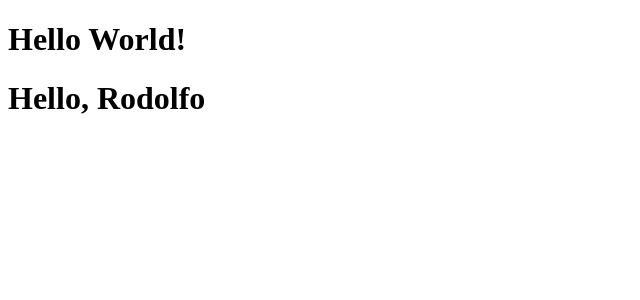
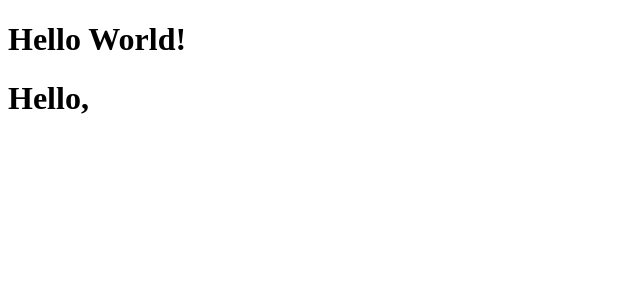
Before and after one commit to Hachiko03/React, a React (Vite) app in the folder my-app/: page / in a window 1280 px wide. Shown: the top 300 px of the page, without its empty margins (0-640 px from the left). Built offline with nearby package versions, Linux system fonts and the light colour scheme.

Commit message:
ejercicio 3

```diff
--- a/my-app/src/App.jsx
+++ b/my-app/src/App.jsx
@@ -5,7 +5,7 @@ export function App() {
     return (
         <div>
             <HelloWorld />
-            <Welcome name="Rodolfo"/>
+            <Welcome/>
         </div>
     )
 }
```
